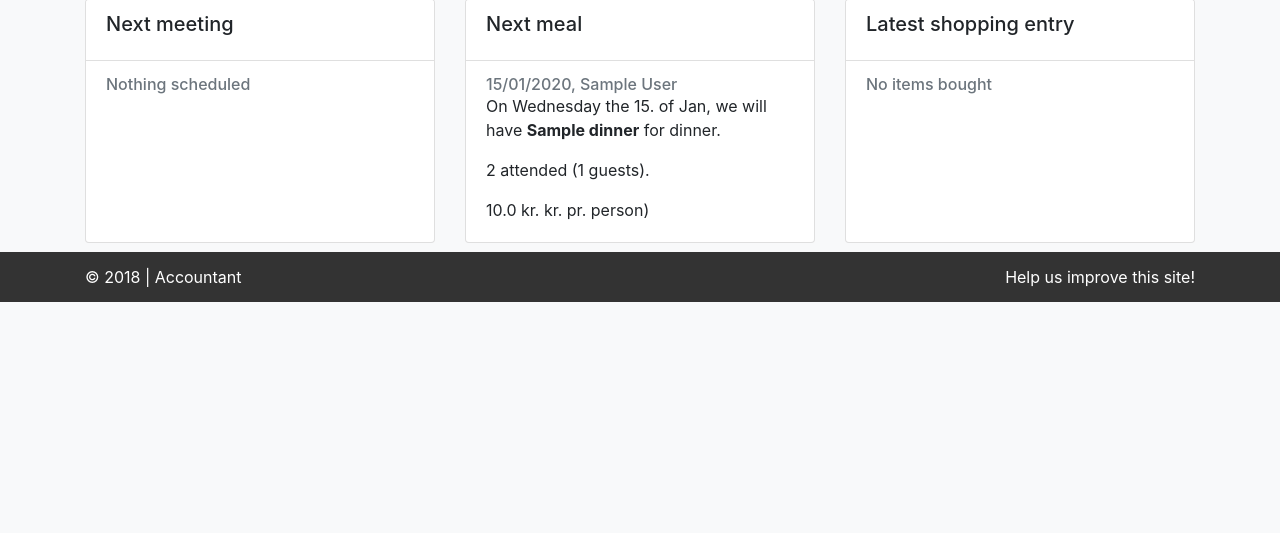
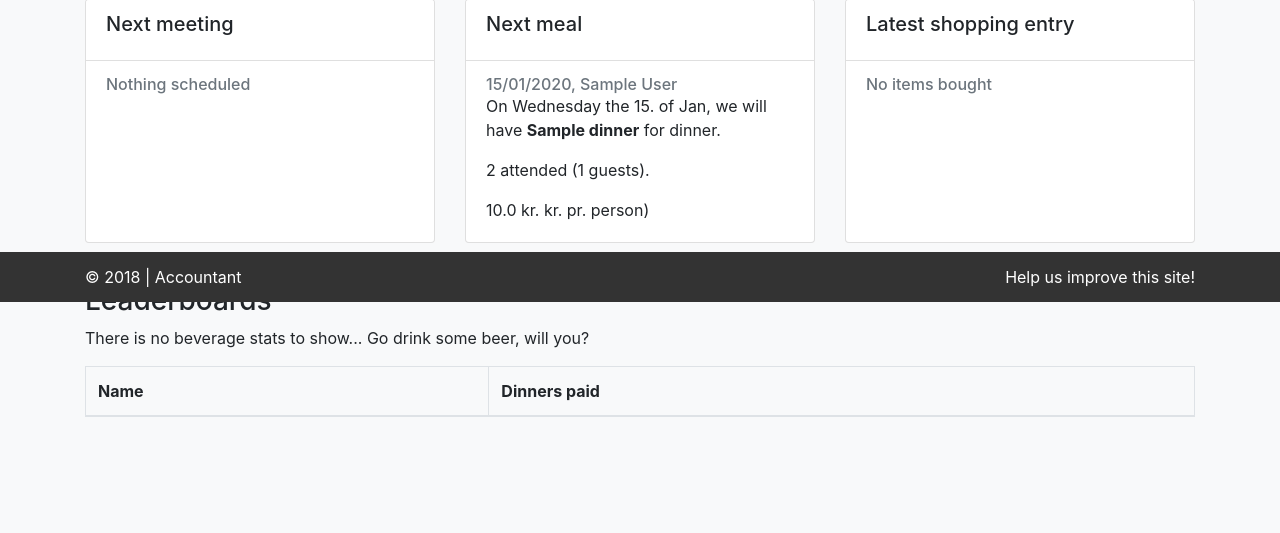
Before and after one commit to nymann/Accountant, a Flask app: page / in a window 1280 px wide. Shown: the part 498-1031 px from the top of the page. Before the commit the page ends 800 px from the top, so only its background shows below. Run offline with Flask 2, Linux system fonts and the light colour scheme; a user stored in the database is signed in; tables that the repository leaves empty hold one stand-in row (values such as "Sample post"); lists and menus that the app fills with data are empty; parts of the project's set-up code (start-up, migrations or seed data) failed here and were passed over; some libraries are stand-ins or nearby versions.

Commit message:
added stats to homepage

```diff
--- a/project/site/templates/site/index.html
+++ b/project/site/templates/site/index.html
@@ -68,7 +68,7 @@
                             </p>
                             {% if next_dinner.participants|length > 0 %}
                                 <p class="card-text">{{ next_dinner.price }} kr.
-{#                                    ({{ (next_dinner.price/(g + next_dinner.participants|length))|round(2) }}#}
+                                    {#                                    ({{ (next_dinner.price/(g + next_dinner.participants|length))|round(2) }}#}
                                     kr. pr. person)</p>
                             {% else %}
                                 <p class="card-text">Can't calculate price. There are no participants.</p>
@@ -100,4 +100,61 @@
             </div>
         </div>
     </div>
+    <hr>
+    <div class="container">
+        <div class="row">
+            <div class="col-lg-12">
+                <h3>Leaderboards</h3>
+                {% if beverage_stats|length == 0 %}
+                    <p>There is no beverage stats to show... Go drink some beer, will you?</p>
+                {% else %}
+                    <table class="table table-hover table-bordered">
+                        <thead>
+                        <tr>
+                            <th>Name</th>
+                            <th>Beverages Consumed</th>
+                        </tr>
+                        </thead>
+                        <tbody>
+                        {% for stat in beverage_stats %}
+                            <tr>
+                                <td>
+                                    <a href="{{ url_for('site.profile', user_id=stat.user_id) }}">
+                                        {% if loop.first %}
+                                            <i class="fas fa-trophy"></i>
+                                        {% endif %}{{ stat.user_name }}
+                                    </a>
+                                </td>
+                                <td>{{ stat.consumed }}</td>
+                            </tr>
+                        {% endfor %}
+                        </tbody>
+                    </table>
+                {% endif %}
+                <table class="table table-hover table-bordered">
+                    <thead>
+                    <tr>
+                        <th>Name</th>
+                        <th>Dinners paid</th>
+                    </tr>
+                    </thead>
+                    <tbody>
+                    {% for dinner in dinners_paid %}
+                        <tr>
+                            <td>
+                                <a href="{{ url_for('site.profile', user_id=dinner.user_id) }}">
+                                    {% if loop.first %}
+                                        <i class="fas fa-trophy"></i>
+                                    {% endif %}{{ dinner.user_name }}
+                                </a>
+                            </td>
+                            <td>{{ dinner.paid }}</td>
+                        </tr>
+                    {% endfor %}
+
+                    </tbody>
+                </table>
+            </div>
+        </div>
+    </div>
 {% endblock %}
--- a/project/site/views.py
+++ b/project/site/views.py
@@ -45,10 +45,14 @@
         desc(Shopping.date)
     ).first()
 
+    dinners_paid = get_dinners_paid(None)
+
+    beverage_stats = get_beverage_stats(None)
+
     report = AccountingReport.query.order_by(AccountingReport.date.desc()).first()
 
     return render_template('site/index.html', next_dinner=next_dinner, event=event, topics=topics,
-                           purchase=purchase, report=report)
+                           purchase=purchase, report=report, dinners_paid=dinners_paid, beverage_stats=beverage_stats)
 
 
 @site.route('/login')
@@ -153,22 +157,10 @@
         return abort(404)
 
     # Beverages consumed pr. inhabitant.
-    beverage_stats = db.session.query(
-        label("consumed", func.count(BeverageUser.user_id)),
-        label("user_name", User.name),
-        label("user_id", User.id)
-    ).join(User).filter(
-        BeverageUser.accounting_id.is_(report_id)
-    ).group_by(BeverageUser.user_id).order_by(desc("consumed")).all()
+    beverage_stats = get_beverage_stats(report_id)
 
     # Times paid for dinner_club
-    dinners_paid = db.session.query(
-        label("paid", func.count(Dinner.payee_id)),
-        label("user_name", User.name),
-        label("user_id", User.id)
-    ).join(User).filter(
-        Dinner.accounting_id.is_(report_id),
-    ).group_by(Dinner.payee_id).order_by(desc("paid")).all()
+    dinners_paid = get_dinners_paid(report_id)
 
     return render_template(
         'site/report.html', report=accounting_report, beverage_stats=beverage_stats, dinners_paid=dinners_paid
@@ -301,3 +293,24 @@
 def calender():
     # return url_for('static/calendar', filename='calendar.ics')
     return send_from_directory('static/calendar', filename='calendar.ics')
+
+
+# Helper methods to report and index
+def get_beverage_stats(report_id):
+    return db.session.query(
+        label("consumed", func.count(BeverageUser.user_id)),
+        label("user_name", User.name),
+        label("user_id", User.id)
+    ).join(User).filter(
+        BeverageUser.accounting_id.is_(report_id)
+    ).group_by(BeverageUser.user_id).order_by(desc("consumed")).all()
+
+
+def get_dinners_paid(report_id):
+    return db.session.query(
+        label("paid", func.count(Dinner.payee_id)),
+        label("user_name", User.name),
+        label("user_id", User.id)
+    ).join(User).filter(
+        Dinner.accounting_id.is_(report_id),
+    ).group_by(Dinner.payee_id).order_by(desc("paid")).all()
```
